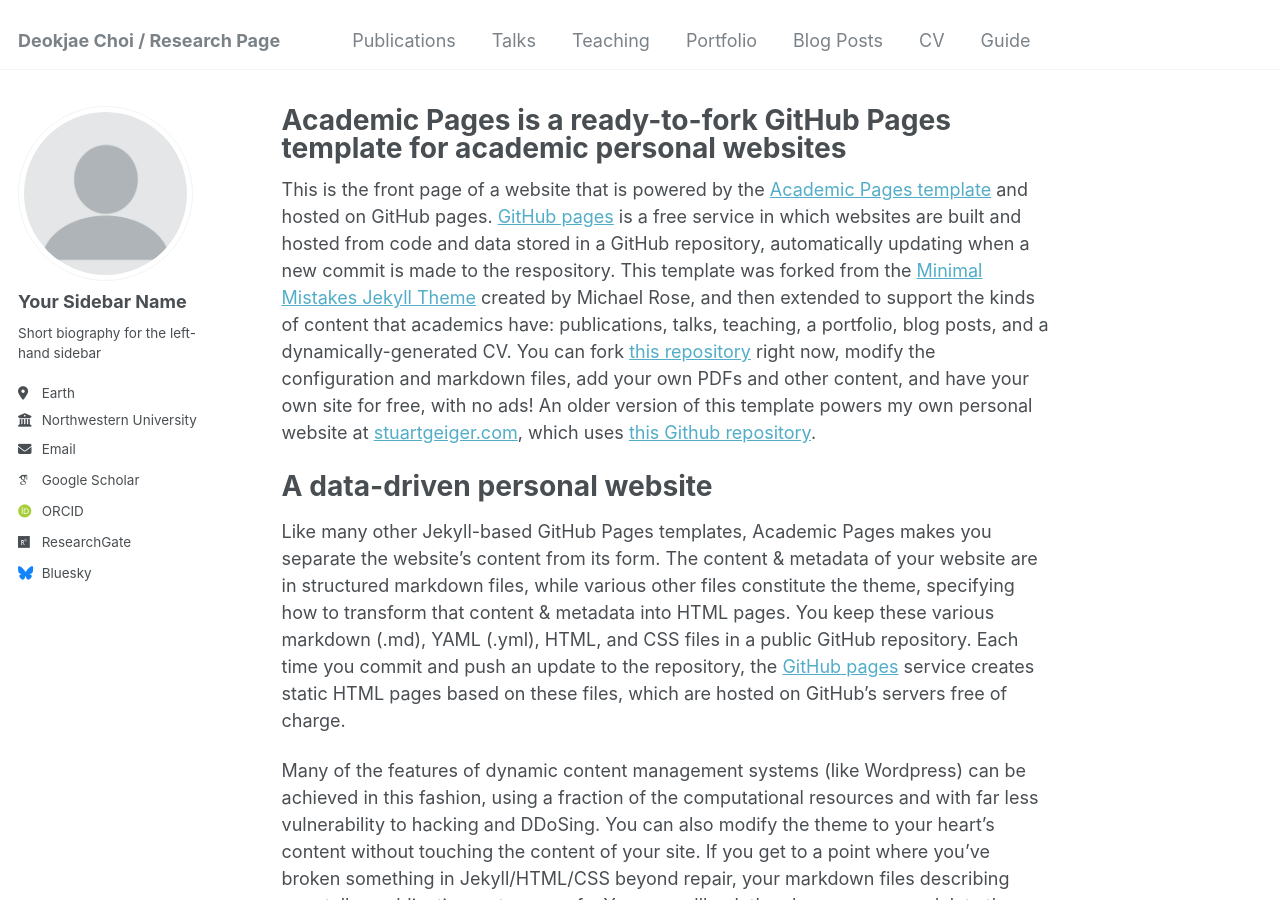
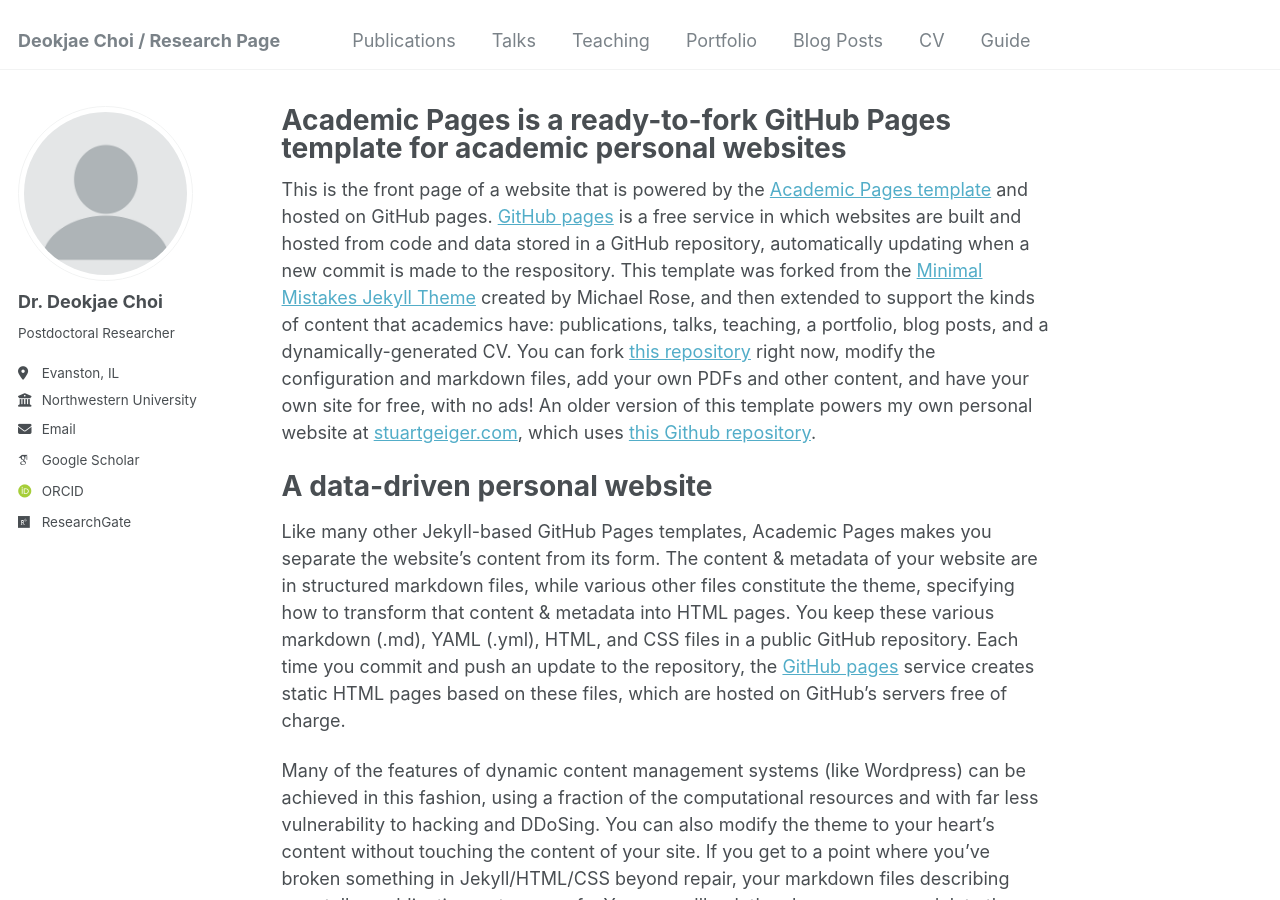
Before and after one commit to Deokjae-Choi/deokjae, a Jekyll site: the page built from _pages/about.md, in a window 1280 px wide and 900 px high. Built offline with Jekyll 4.4.1, drawn with Linux system fonts in a browser that asks for light colours; some web fonts are replaced.

Commit message:
Update _config.yml

```diff
--- a/_config.yml
+++ b/_config.yml
@@ -22,10 +22,10 @@ repository               : "academicpages/academicpages.github.io"
 author:
   # Biographic information
   avatar           : "profile.png"
-  name             : "Your Sidebar Name"
+  name             : "Dr. Deokjae Choi"
   pronouns         : # example: "she/her"
-  bio              : "Short biography for the left-hand sidebar"
-  location         : "Earth"
+  bio              : "Postdoctoral Researcher"
+  location         : "Evanston, IL"
   employer         : "Northwestern University"
   uri              : # URL
   email            : "deokjae.choi@northwestern.edu"
@@ -48,7 +48,7 @@ author:
   stackoverflow    : # User number or user number and name (i.e., use "1" or "1/jeff-atwood")
 
   # Social media
-  bluesky          : "bsky.app" # Replace this with you Bluesky username
+  bluesky          : # Replace this with you Bluesky username
   facebook         : # Username
   flickr           : # Username
   foursquare       : # Username
```
